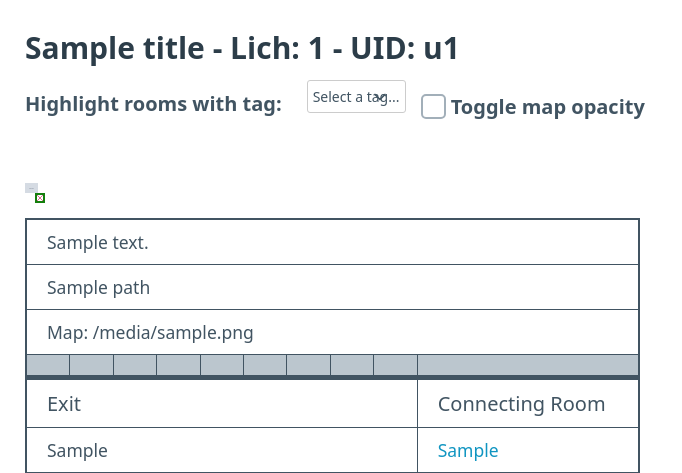
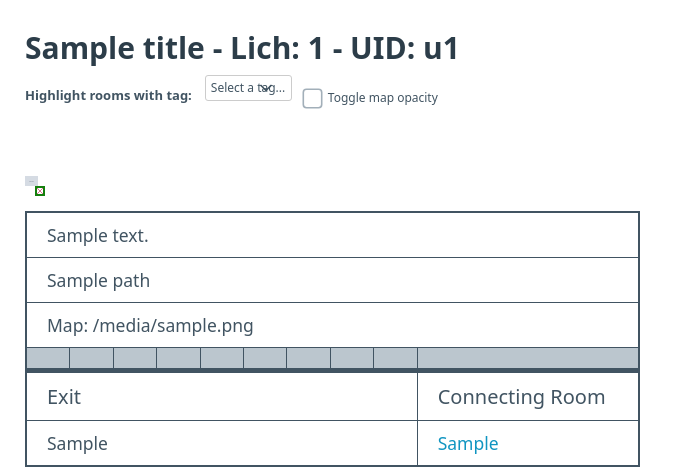
Before and after one commit to MahtraDR/dr-lich-mapdb-room, a Flask app: template app/templates/room.html in a window 1280 px wide. Shown: the top 473 px of the page, without its empty margins (0-682 px from the left). Run offline with Flask 3, Linux system fonts and the light colour scheme; the template is opened without the code that fills it: most values are stand-ins (such as "Sample title", 1, 10 or a date in 2020); grey boxes marked "Sample" are stand-in pictures; parts of the project's set-up code (start-up, migrations or seed data) failed here and were passed over.

Commit message:
tighten up spacing of new elements

```diff
--- a/app/static/css/room.css
+++ b/app/static/css/room.css
@@ -117,20 +117,22 @@
 }
 
 #tag_selector {
-    padding-top: 10px;
+    padding-top: 5px;
+    padding-bottom: 5px;
     display: flex;
     align-items: center;
-    gap: 15px;
+    gap: 8px;
 }
 
 #tag_selector label {
-    margin-right: 10px;
+    margin-right: 5px;
     font-weight: bold;
+    font-size: 13px;
 }
 
 #tag_dropdown {
-    padding: 5px;
-    font-size: 14px;
+    padding: 3px 5px;
+    font-size: 12px;
     border: 1px solid #ccc;
     border-radius: 3px;
     max-width: fit-content;
@@ -139,11 +141,17 @@
 #opacity_toggle {
     display: flex;
     align-items: center;
-    gap: 5px;
+    gap: 3px;
 }
 
 #opacity_toggle input {
     margin: 0;
+    transform: scale(0.8);
+}
+
+#opacity_toggle label {
+    font-size: 12px;
+    font-weight: normal;
 }
 
 #mapimage.opacity_active {
```
